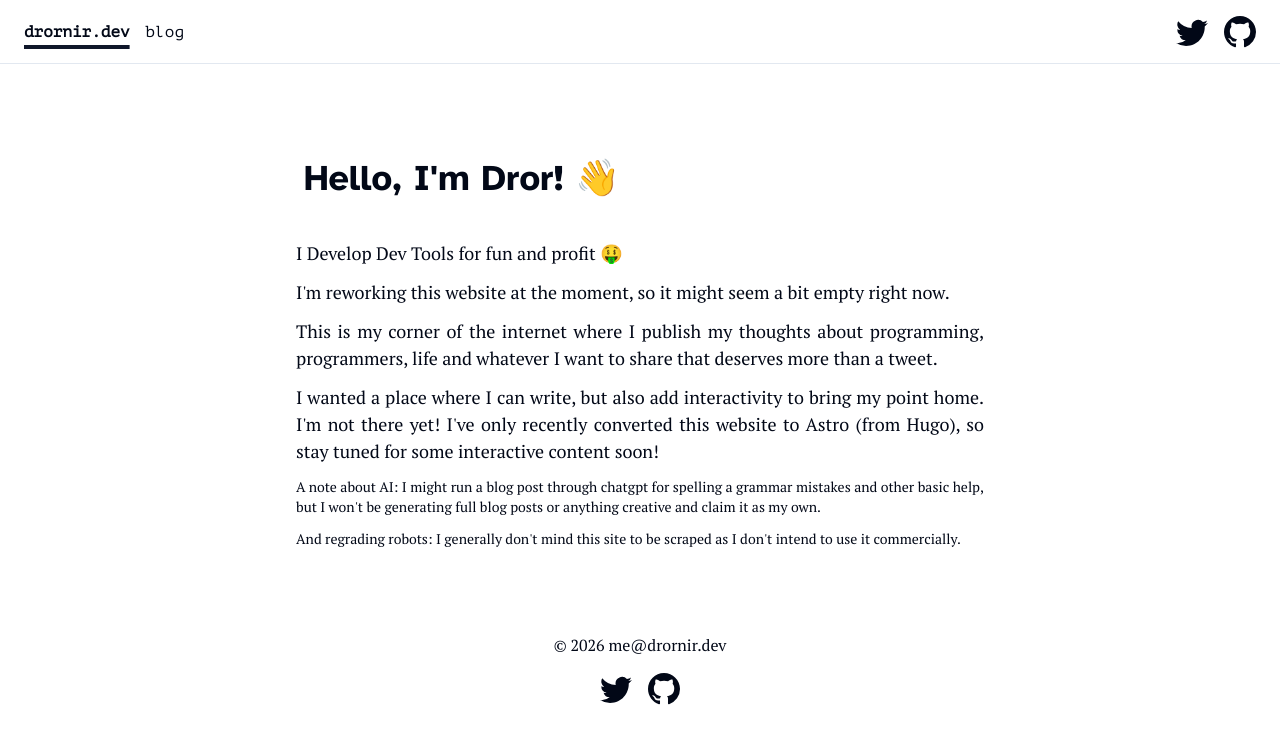
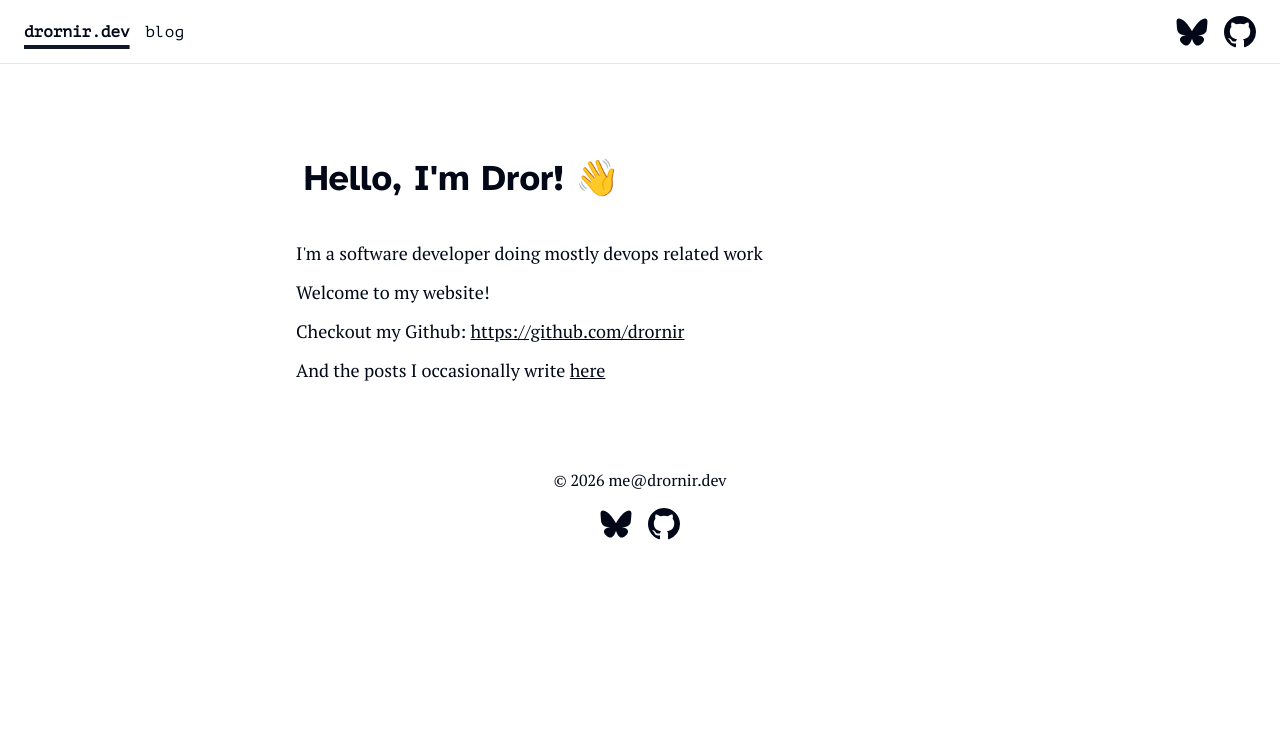
Before and after one commit to drornir/website, an Astro site in the folder astro/my-shadcn/: page / in a window 1280 px wide. Built offline with nearby package versions, Linux system fonts and the light colour scheme; Astro itself is replaced by a stand-in of ours.

Commit message:
change to bluesky

```diff
--- a/astro/my-shadcn/src/components/Footer.astro
+++ b/astro/my-shadcn/src/components/Footer.astro
@@ -8,14 +8,13 @@ const today = new Date()
     <a href="mailto:me@drornir.dev">me@drornir.dev</a>
   </div>
   <div class="flex gap-4">
-    <a href="https://twitter.com/drornir" target="_blank">
-      <span class="sr-only">My Twitter</span>
-      <svg viewBox="0 0 16 16" aria-hidden="true" width="32" height="32" astro-icon="social/twitter"
-        ><path
-          fill="currentColor"
-          d="M5.026 15c6.038 0 9.341-5.003 9.341-9.334 0-.14 0-.282-.006-.422A6.685 6.685 0 0 0 16 3.542a6.658 6.658 0 0 1-1.889.518 3.301 3.301 0 0 0 1.447-1.817 6.533 6.533 0 0 1-2.087.793A3.286 3.286 0 0 0 7.875 6.03a9.325 9.325 0 0 1-6.767-3.429 3.289 3.289 0 0 0 1.018 4.382A3.323 3.323 0 0 1 .64 6.575v.045a3.288 3.288 0 0 0 2.632 3.218 3.203 3.203 0 0 1-.865.115 3.23 3.23 0 0 1-.614-.057 3.283 3.283 0 0 0 3.067 2.277A6.588 6.588 0 0 1 .78 13.58a6.32 6.32 0 0 1-.78-.045A9.344 9.344 0 0 0 5.026 15z"
-        ></path></svg
-      >
+    <a href="https://bsky.app/profile/drornir.dev" target="_blank">
+      <span class="sr-only">My Bluesky</span>
+      <svg viewBox="0 0 600 530" width="32" height="32" version="1.1" xmlns="http://www.w3.org/2000/svg">
+        <path
+          d="m135.72 44.03c66.496 49.921 138.02 151.14 164.28 205.46 26.262-54.316 97.782-155.54 164.28-205.46 47.98-36.021 125.72-63.892 125.72 24.795 0 17.712-10.155 148.79-16.111 170.07-20.703 73.984-96.144 92.854-163.25 81.433 117.3 19.964 147.14 86.092 82.697 152.22-122.39 125.59-175.91-31.511-189.63-71.766-2.514-7.3797-3.6904-10.832-3.7077-7.8964-0.0174-2.9357-1.1937 0.51669-3.7077 7.8964-13.714 40.255-67.233 197.36-189.63 71.766-64.444-66.128-34.605-132.26 82.697-152.22-67.108 11.421-142.55-7.4491-163.25-81.433-5.9562-21.282-16.111-152.36-16.111-170.07 0-88.687 77.742-60.816 125.72-24.795z"
+          fill="currentColor"></path>
+      </svg>
     </a>
     <a href="https://github.com/drornir" target="_blank">
       <span class="sr-only">My GitHub</span>
--- a/astro/my-shadcn/src/components/Header.astro
+++ b/astro/my-shadcn/src/components/Header.astro
@@ -13,14 +13,13 @@ import { SITE_TITLE } from "../consts"
     </div>
   </nav>
   <div class="flex items-center gap-4">
-    <a href="https://twitter.com/drornir" target="_blank">
-      <span class="sr-only">My Twitter</span>
-      <svg viewBox="0 0 16 16" aria-hidden="true" width="32" height="32"
-        ><path
-          fill="currentColor"
-          d="M5.026 15c6.038 0 9.341-5.003 9.341-9.334 0-.14 0-.282-.006-.422A6.685 6.685 0 0 0 16 3.542a6.658 6.658 0 0 1-1.889.518 3.301 3.301 0 0 0 1.447-1.817 6.533 6.533 0 0 1-2.087.793A3.286 3.286 0 0 0 7.875 6.03a9.325 9.325 0 0 1-6.767-3.429 3.289 3.289 0 0 0 1.018 4.382A3.323 3.323 0 0 1 .64 6.575v.045a3.288 3.288 0 0 0 2.632 3.218 3.203 3.203 0 0 1-.865.115 3.23 3.23 0 0 1-.614-.057 3.283 3.283 0 0 0 3.067 2.277A6.588 6.588 0 0 1 .78 13.58a6.32 6.32 0 0 1-.78-.045A9.344 9.344 0 0 0 5.026 15z"
-        ></path></svg
-      >
+    <a href="https://bsky.app/profile/drornir.dev" target="_blank">
+      <span class="sr-only">My Bluesky</span>
+      <svg viewBox="0 0 600 530" width="32" height="32" version="1.1" xmlns="http://www.w3.org/2000/svg">
+        <path
+          d="m135.72 44.03c66.496 49.921 138.02 151.14 164.28 205.46 26.262-54.316 97.782-155.54 164.28-205.46 47.98-36.021 125.72-63.892 125.72 24.795 0 17.712-10.155 148.79-16.111 170.07-20.703 73.984-96.144 92.854-163.25 81.433 117.3 19.964 147.14 86.092 82.697 152.22-122.39 125.59-175.91-31.511-189.63-71.766-2.514-7.3797-3.6904-10.832-3.7077-7.8964-0.0174-2.9357-1.1937 0.51669-3.7077 7.8964-13.714 40.255-67.233 197.36-189.63 71.766-64.444-66.128-34.605-132.26 82.697-152.22-67.108 11.421-142.55-7.4491-163.25-81.433-5.9562-21.282-16.111-152.36-16.111-170.07 0-88.687 77.742-60.816 125.72-24.795z"
+          fill="currentColor"></path>
+      </svg>
     </a>
     <a href="https://github.com/drornir" target="_blank">
       <span class="sr-only">My GitHub</span>
--- a/astro/my-shadcn/src/pages/index.astro
+++ b/astro/my-shadcn/src/pages/index.astro
@@ -7,22 +7,13 @@ import HTML from "../layouts/HTML.astro"
     <div class="my-astro-content">
       <h1 class="my-8 rounded-md bg-card p-2 text-4xl">Hello, I'm Dror! 👋</h1>
       <article class="">
-        <p>I Develop Dev Tools for fun and profit 🤑</p>
-        <p>I'm reworking this website at the moment, so it might seem a bit empty right now.</p>
+        <p>I'm a software developer doing mostly devops related work</p>
+        <p>Welcome to my website!</p>
         <p>
-          This is my corner of the internet where I publish my thoughts about programming, programmers, life and whatever I want to share
-          that deserves more than a tweet.
+          Checkout my Github: <a href="https://github.com/drornir">https://github.com/drornir</a>
         </p>
         <p>
-          I wanted a place where I can write, but also add interactivity to bring my point home. I'm not there yet! I've only recently
-          converted this website to Astro (from Hugo), so stay tuned for some interactive content soon!
-        </p>
-        <p class="text-sm">
-          A note about AI: I might run a blog post through chatgpt for spelling a grammar mistakes and other basic help, but I won't be
-          generating full blog posts or anything creative and claim it as my own.
-        </p>
-        <p class="text-sm">
-          And regrading robots: I generally don't mind this site to be scraped as I don't intend to use it commercially.
+          And the posts I occasionally write <a href="/posts">here</a>
         </p>
       </article>
     </div>
```
